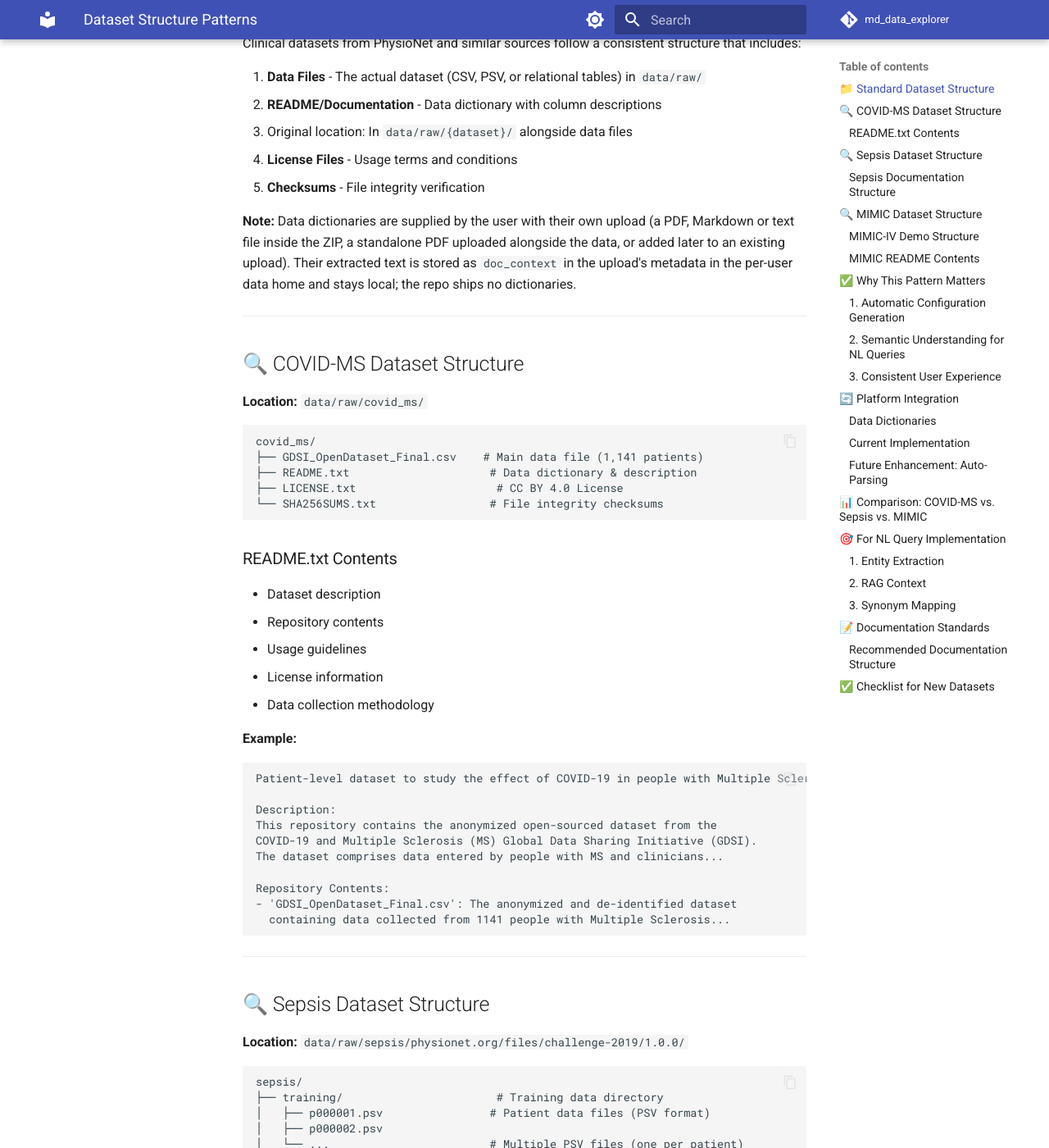
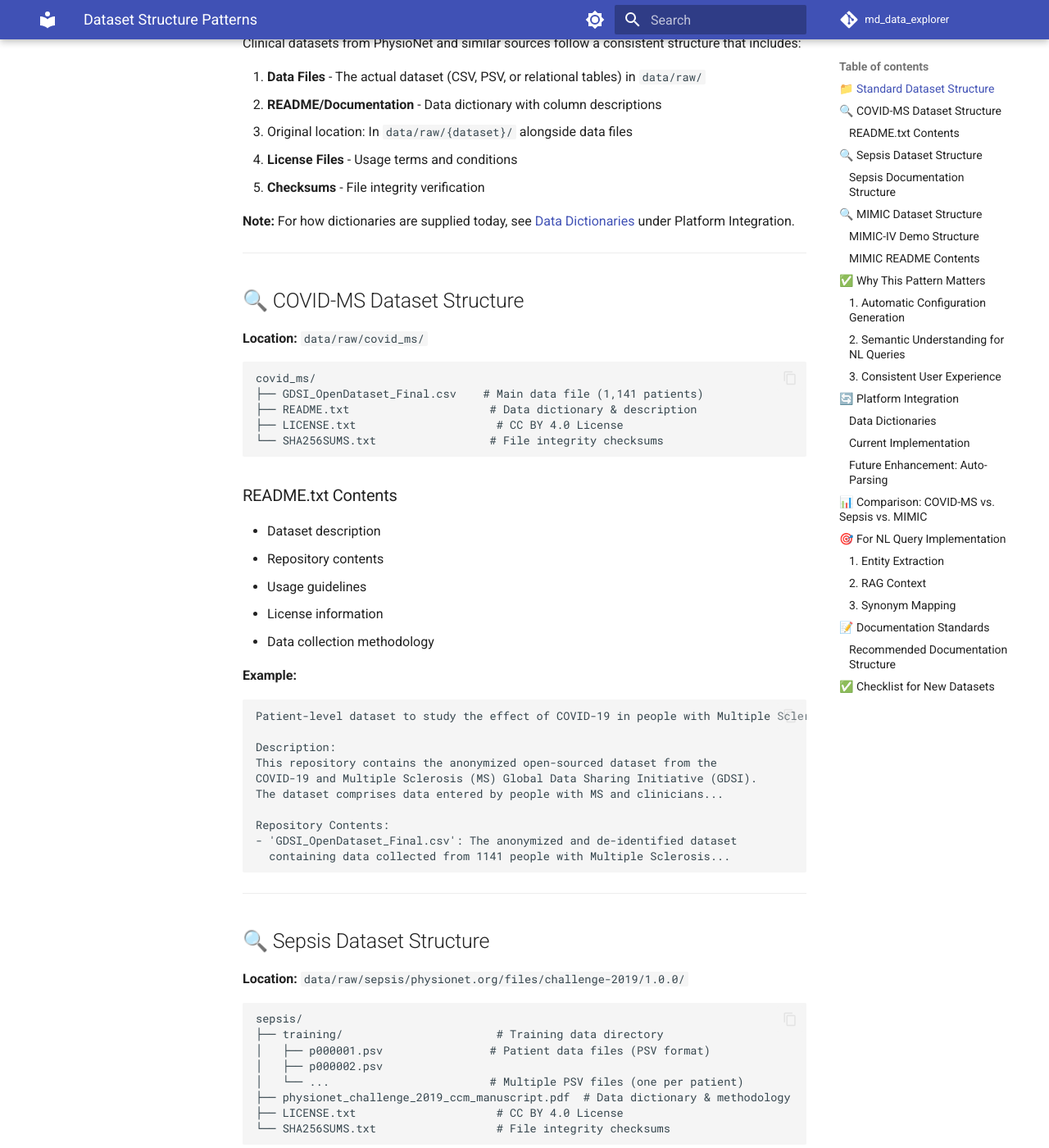
Before and after one commit to jtouley/md_data_explorer, an MkDocs documentation site: the page built from docs/architecture/DATASET_STRUCTURE_PATTERNS.md, in a window 1280 px wide and 1400 px high, scrolled down 449 px. Shown: the whole window at 82% size. Built offline with MkDocs 1.6.1 and Material for MkDocs 9.7.7, drawn with Linux system fonts in a browser that asks for light colours; comment, search, counter and statistics services are not loaded; some of the changed text lies outside the part shown.

Commit message:
docs: dataset doc nits from the #71 review (#72)
Docs-only follow-up to the #71 review: one copy of the user-dictionary paragraph, the Sepsis 2019 licence corrected to CC BY 4.0 (PhysioNet), and the spec's directory tree marked as the historical layout.

````diff
--- a/docs/architecture/DATASET_STRUCTURE_PATTERNS.md
+++ b/docs/architecture/DATASET_STRUCTURE_PATTERNS.md
@@ -17,7 +17,7 @@ Clinical datasets from PhysioNet and similar sources follow a consistent structu
 3. **License Files** - Usage terms and conditions
 4. **Checksums** - File integrity verification
 
-**Note:** Data dictionaries are supplied by the user with their own upload (a PDF, Markdown or text file inside the ZIP, a standalone PDF uploaded alongside the data, or added later to an existing upload). Their extracted text is stored as `doc_context` in the upload's metadata in the per-user data home and stays local; the repo ships no dictionaries.
+**Note:** For how dictionaries are supplied today, see [Data Dictionaries](#data-dictionaries) under Platform Integration.
 
 ---
 
@@ -67,7 +67,7 @@ sepsis/
 │   ├── p000002.psv
 │   └── ...                        # Multiple PSV files (one per patient)
 ├── physionet_challenge_2019_ccm_manuscript.pdf  # Data dictionary & methodology
-├── LICENSE.txt                     # ODbL (Open Database License)
+├── LICENSE.txt                     # CC BY 4.0 License
 └── SHA256SUMS.txt                  # File integrity checksums
 ```
 
@@ -245,7 +245,7 @@ my_dict = parse_data_dictionary("my_dictionary.pdf")
 | **Documentation** | README.txt | PDF manuscript | README.md + PDF |
 | **Structure** | Flat table | Time-series → aggregated | Normalized relational |
 | **Data Dictionary** | In README.txt | In PDF manuscript | Comprehensive in README.md |
-| **License** | CC BY 4.0 | ODbL (Open Database License) | PhysioNet Credentialed Health Data |
+| **License** | CC BY 4.0 | CC BY 4.0 ([PhysioNet](https://physionet.org/content/challenge-2019/1.0.0/)) | PhysioNet Credentialed Health Data |
 | **Checksums** | SHA256SUMS.txt | SHA256SUMS.txt | Included in distribution |
 
 **Common Patterns:**
````
Also changed, not shown: other parts of docs/architecture/DATASET_STRUCTURE_PATTERNS.md (+2 -2 lines), docs/specs/spec_clinical_analytics_platform.md (+3 -0 lines), docs/vision/UNIFIED_VISION.md (+1 -1 lines).
